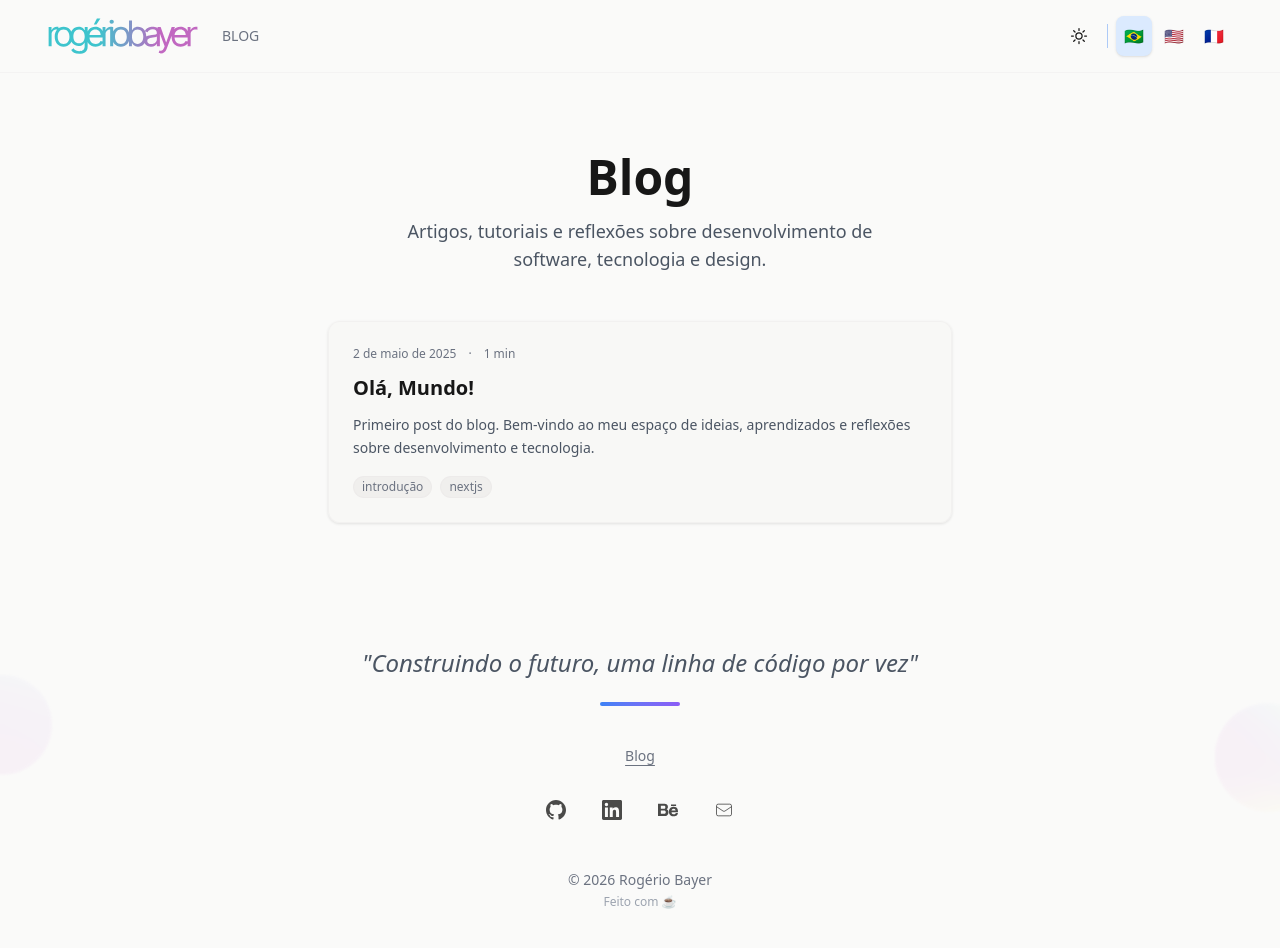
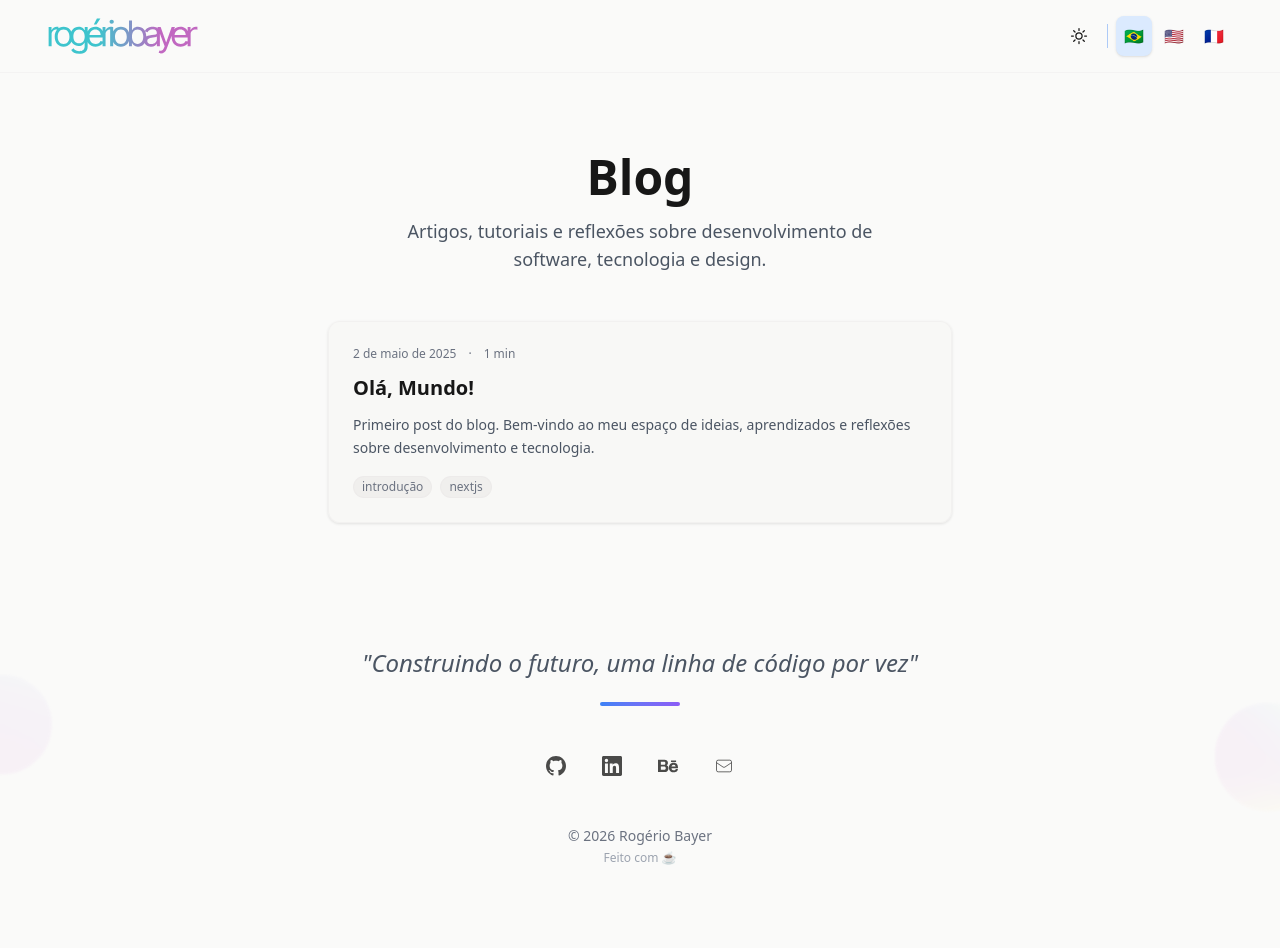
Before and after one commit to rogeriobayer/bayer.ooo, a Next.js app: page /blog in a window 1280 px wide. Shown: the top 948 px of the page. Built offline with nearby package versions, Linux system fonts and the light colour scheme; a web font is replaced by a local one.

Commit message:
fix: show blog link only in footer on home page, hide on blog pages

```diff
--- a/src/app/components/Footer.jsx
+++ b/src/app/components/Footer.jsx
@@ -1,6 +1,7 @@
 "use client";
 
 import { motion } from "framer-motion";
+import { usePathname } from "next/navigation";
 import { useTranslation } from "../hooks/useTranslation";
 import {
     floatingVariant,
@@ -13,7 +14,9 @@ import { socialLinks } from "../data/footer.server";
 
 const Footer = () => {
     const { t } = useTranslation();
+    const pathname = usePathname();
     const currentYear = new Date().getFullYear();
+    const isBlogPage = pathname?.startsWith('/blog');
 
     return (
         <motion.footer
@@ -55,6 +58,7 @@ const Footer = () => {
                     <div className="w-20 h-1 bg-gradient-to-r from-primary to-secondary mx-auto rounded-full"></div>
                 </div>
 
+                {!isBlogPage && (
                     <div className="flex justify-center mb-6">
                         <motion.a
                             href="/blog"
@@ -67,6 +71,7 @@ const Footer = () => {
                             {t("footer.blogLink")}
                         </motion.a>
                     </div>
+                )}
 
                 <div className="flex justify-center gap-4 mb-10">
                     {socialLinks.map((link, index) => (
--- a/src/app/components/Header.jsx
+++ b/src/app/components/Header.jsx
@@ -1,4 +1,3 @@
-import Link from "next/link";
 import Logo from "./Logo";
 import LanguageSelector from "./LanguageSelector";
 import ThemeToggle from "./ThemeToggle";
@@ -7,15 +6,7 @@ export const Header = () => {
   return (
     <header className="sticky top-0 z-50 flex w-full items-center justify-between bg-base-100/90 backdrop-blur-md px-6 md:px-12 py-4 font-sans font-normal uppercase text-base-content border-b border-base-300/30">
       <div className="w-full max-w-7xl mx-auto flex items-center justify-between">
-        <div className="flex items-center gap-6">
-          <Logo />
-          <Link
-            href="/blog"
-            className="text-sm text-muted hover:text-base-content transition-colors hidden sm:block"
-          >
-            Blog
-          </Link>
-        </div>
+        <Logo />
         <div className="flex items-center gap-1">
           <ThemeToggle />
           <div className="h-6 w-px bg-primary/40 mx-1" />
```
Lines whose indentation alone changed are shown as unchanged.
